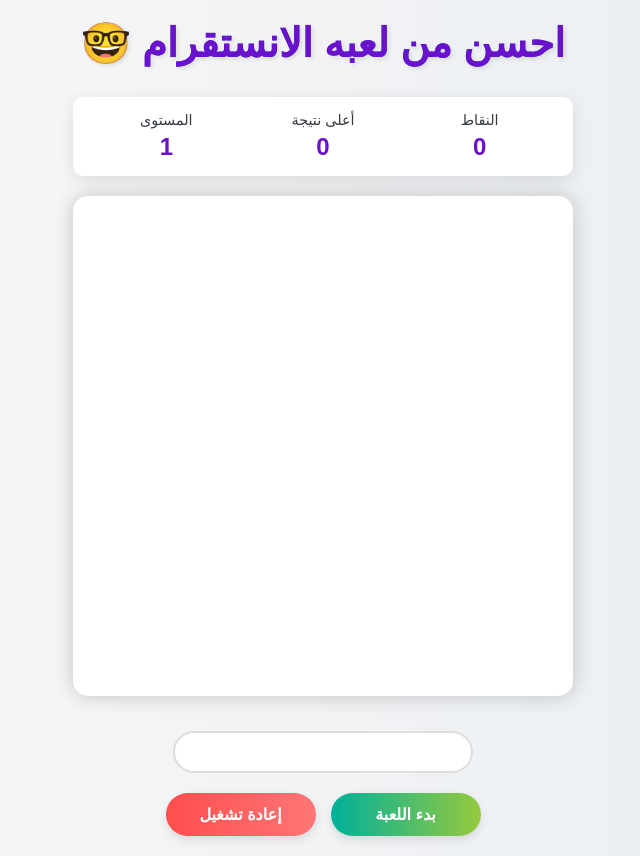
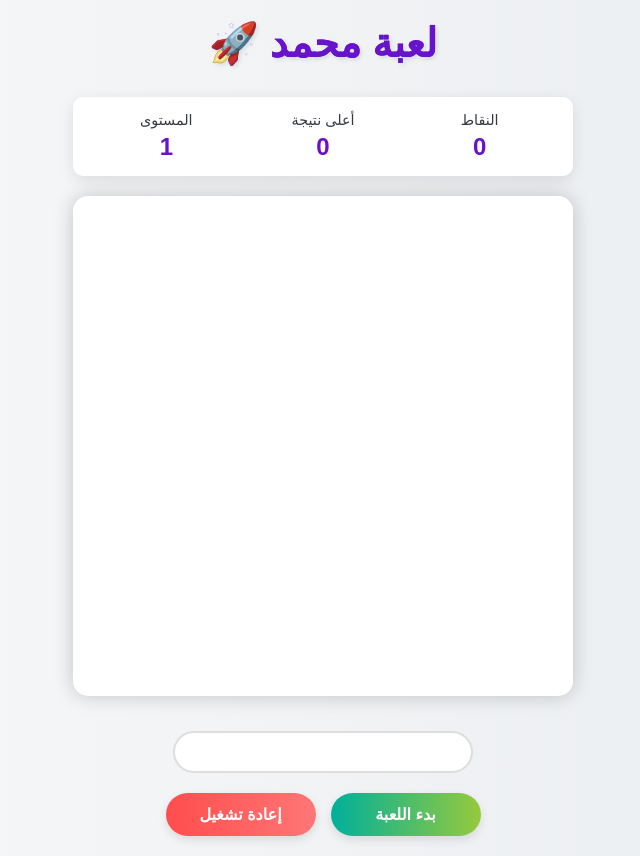
Before and after one commit to Mo1Amin/GAME, a plain HTML site: page index.html in a window 1280 px wide. Shown: the whole page, without its empty margins (317-957 px from the left). Drawn offline with Linux system fonts and the light colour scheme.

Commit message:
index.html

```diff
--- a/index.html
+++ b/index.html
@@ -335,7 +335,7 @@
 </head>
 <body>
     <div class="header">
-        <h1>احسن من لعبه الانستقرام 🤓</h1>
+        <h1>لعبة محمد 🚀</h1>
     </div>
 
     <div class="game-wrapper">
```
